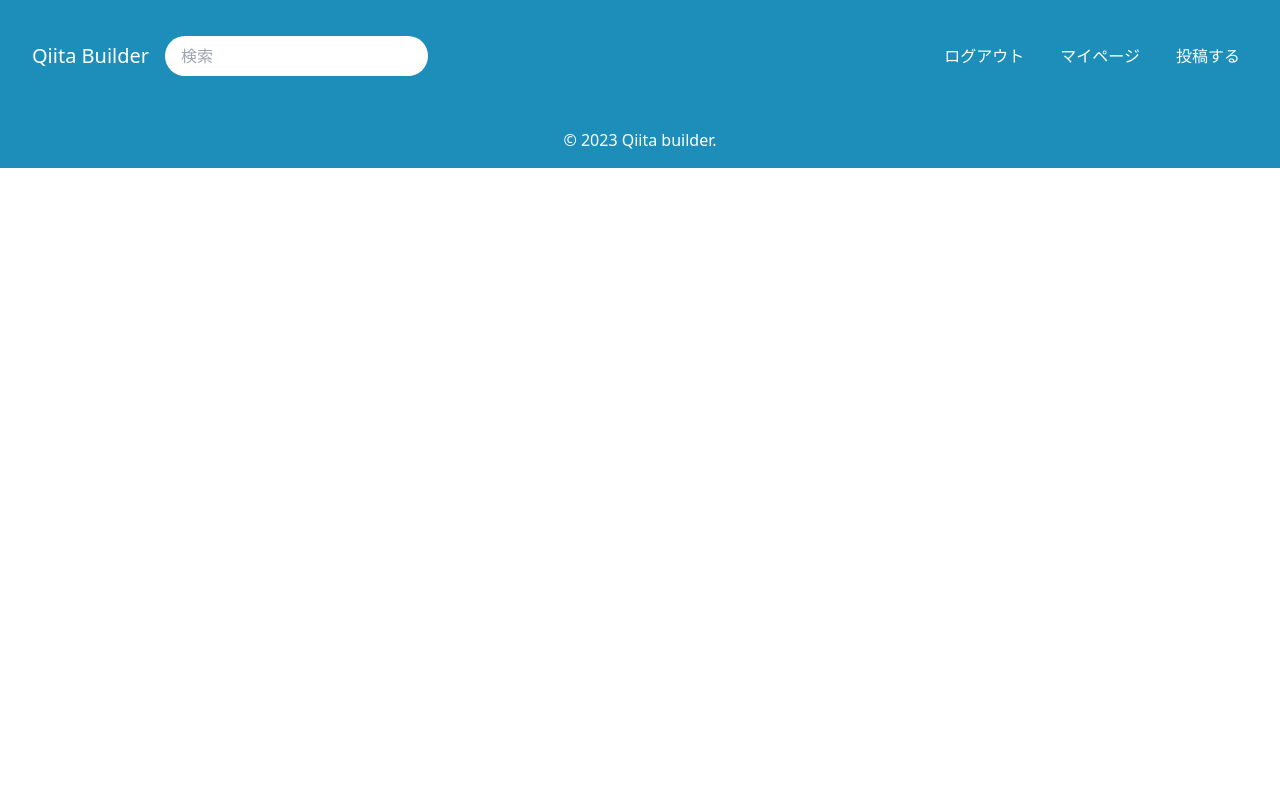
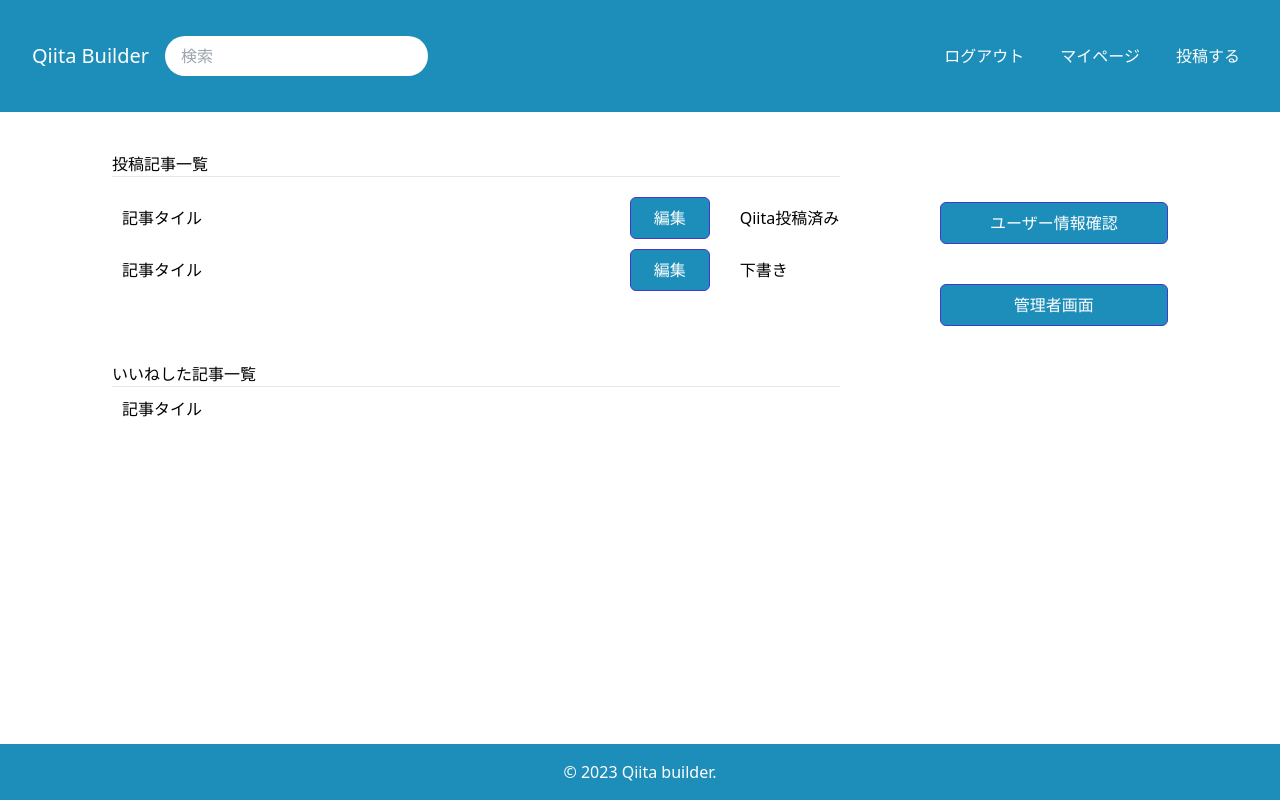
Before and after one commit to KonishiTatsuki/qiita-builder, a Nuxt app: page /myPage in a window 1280 px wide. Built offline with nearby package versions, Linux system fonts and the light colour scheme.

Commit message:
:art: ログイン/パスワード再設定/パスワードリセット/マイページ画面作成

```diff
--- a/layouts/default.vue
+++ b/layouts/default.vue
@@ -35,7 +35,6 @@
   <div class="body">
     <slot />
   </div>
-
   <footer class="bg-[#1D8EB9] py-4">
     <div class="container mx-auto px-4">
       <p class="text-center text-white">&copy; 2023 Qiita builder.</p>
--- a/pages/login.vue
+++ b/pages/login.vue
@@ -1,13 +1,12 @@
 <template>
-  <div class="flex">
-    <div class="flex-auto">
+  <div class="flex main">
+    <div class="flex-auto my-auto">
       <div class="flex justify-center">
-        <div class="w-9/12">
         <div class="my-16 text-center">
           <h1 class="title">ログイン</h1>
           <form action="/form/login" method="POST" class="mt-12">
             <div class="flex justify-center">
-                <div >
+              <div>
                 <div class="mb-2 text-left">
                   メールアドレス
                   <div>
@@ -44,5 +43,10 @@
       </div>
     </div>
   </div>
-  </div>
 </template>
+
+<style scoped>
+.main{
+  min-height: calc(100vh - 168px);
+}
+</style>
--- /dev/null
+++ b/pages/myPage.vue
@@ -0,0 +1,63 @@
+<template>
+  <div class="flex main pt-10">
+    <div class="flex-auto">
+      <div class="flex justify-between">
+        <div class="w-full pr-[100px]">
+          <div>
+            <ul class="min-h-[200px]">
+              <li>投稿記事一覧</li>
+              <hr class="mb-[20px]" />
+              <li class="flex items-center justify-between mb-[10px]">
+                <a href="" class="w-full"
+                  ><p class="ml-[10px]">記事タイル</p></a
+                >
+                <div class="flex items-center">
+                  <button type="submit" class="btn mr-[30px] w-[80px]">
+                    編集
+                  </button>
+                  <p class="w-[100px]">Qiita投稿済み</p>
+                </div>
+              </li>
+              <li class="flex items-center justify-between mb-[10px]">
+                <a href="" class="w-full"
+                  ><p class="ml-[10px]">記事タイル</p></a
+                >
+                <div class="flex items-center">
+                  <button type="submit" class="btn mr-[30px] w-[80px]">
+                    編集
+                  </button>
+                  <p class="w-[100px]">下書き</p>
+                </div>
+              </li>
+            </ul>
+            <ul class="mt-[10px]">
+              <li>いいねした記事一覧</li>
+              <hr class="mb-[10px]" />
+              <li>
+                <a href="" class="w-full"
+                  ><p class="ml-[10px]">記事タイル</p></a
+                >
+              </li>
+            </ul>
+          </div>
+        </div>
+        <div class="w-[300px] mt-[50px]">
+          <div>
+            <button type="submit" class="btn w-full mb-10">
+              ユーザー情報確認
+            </button>
+          </div>
+          <div>
+            <button type="submit" class="btn w-full">管理者画面</button>
+          </div>
+        </div>
+      </div>
+    </div>
+  </div>
+</template>
+
+<style scoped>
+.main {
+  min-height: calc(100vh - 168px);
+}
+</style>
--- a/pages/passwordForget.vue
+++ b/pages/passwordForget.vue
@@ -1,10 +1,10 @@
 <template>
-  <div class="flex">
-    <div class="flex-auto">
+  <div class="flex  main">
+    <div class="flex-auto my-auto">
       <div class="flex justify-center">
         <div class="w-9/12">
           <div class="my-16 text-center">
-            <h1 class="title">パスワードを忘れた場合</h1>
+            <h1 class="title ">パスワードを忘れた場合</h1>
             <form action="/form/login" method="POST" class="mt-12">
               <div class="flex justify-center">
                 <div>
@@ -32,3 +32,10 @@
     </div>
   </div>
 </template>
+
+
+<style scoped>
+.main{
+  min-height: calc(100vh - 168px);
+}
+</style>
--- a/pages/passwordReset.vue
+++ b/pages/passwordReset.vue
@@ -1,9 +1,9 @@
 <template>
-  <div class="flex">
-    <div class="flex-auto">
+  <div class="flex main">
+    <div class="flex-auto my-auto">
       <div class="flex justify-center">
         <div class="w-9/12">
-          <div class="my-16 text-center">
+          <div class="my-16 text-center ">
             <h1 class="title">パスワード再設定</h1>
             <form action="/form/login" method="POST" class="mt-12">
               <div class="flex justify-center">
@@ -40,3 +40,9 @@
     </div>
   </div>
 </template>
+
+<style scoped>
+.main{
+  min-height: calc(100vh - 168px);
+}
+</style>
```
Lines whose indentation alone changed are shown as unchanged.
